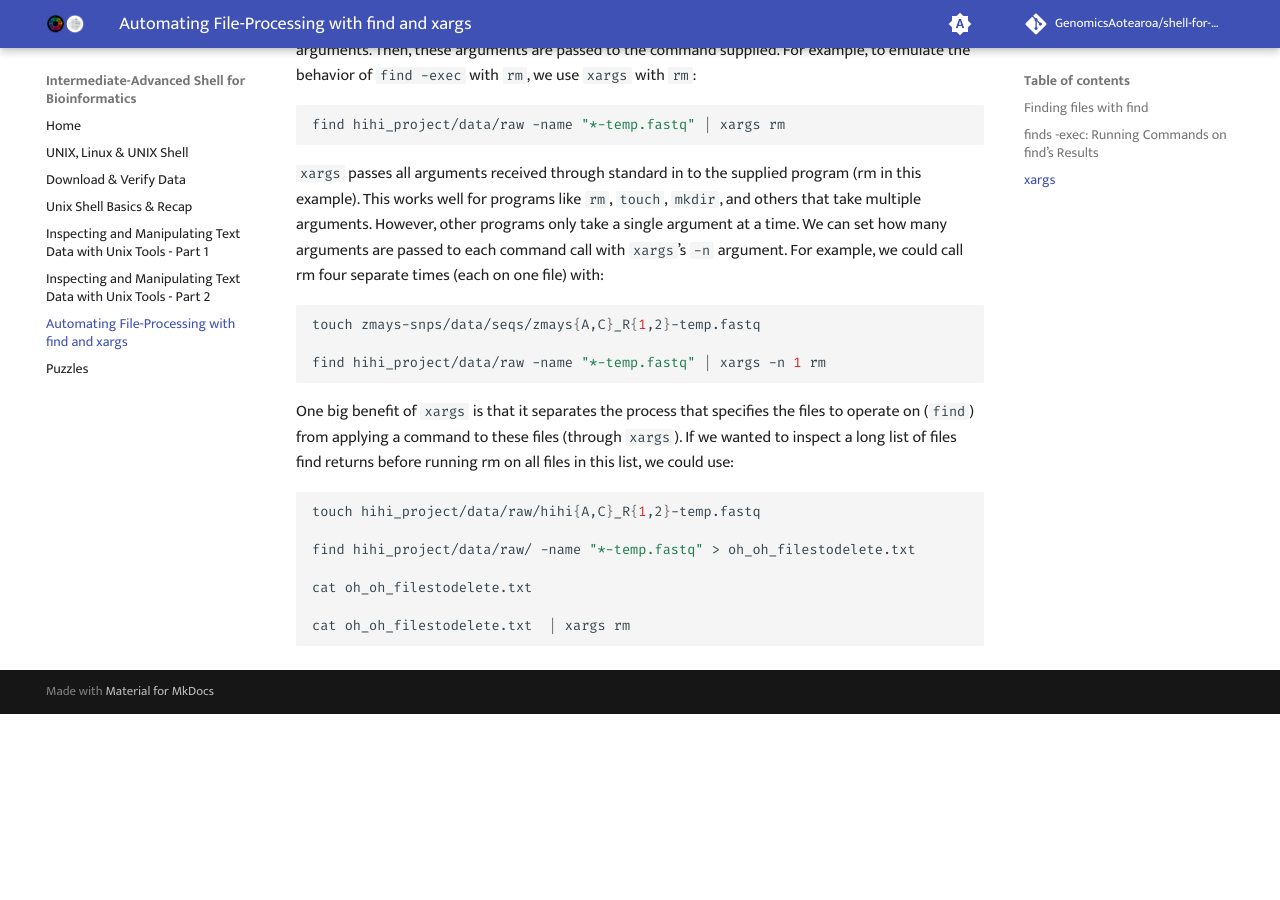
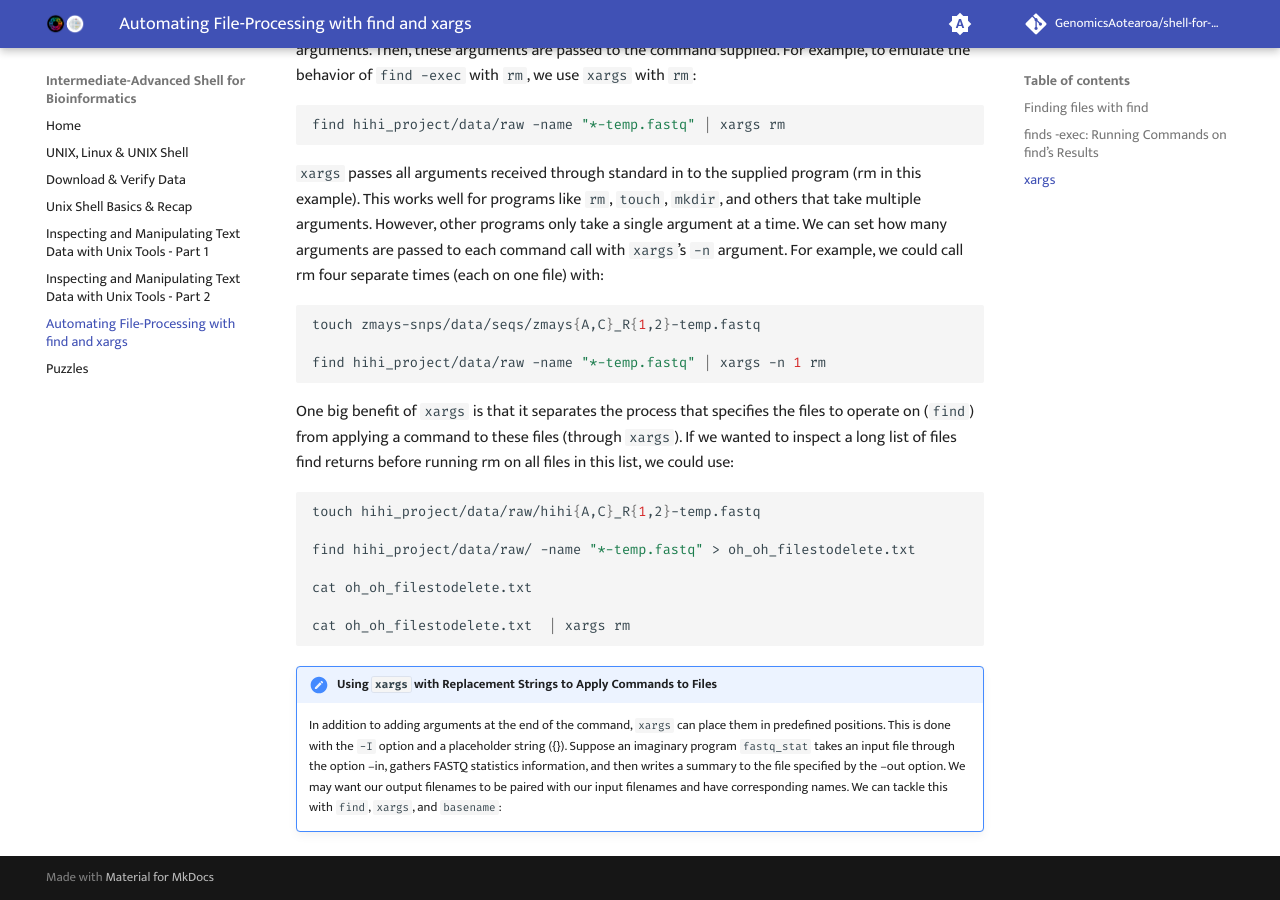
Before and after one commit to GenomicsAotearoa/shell-for-bioinformatics, an MkDocs documentation site: the page built from docs/6_automate_fileprocessing_find_xargs.md, in a window 1280 px wide and 900 px high, scrolled down 2664 px. Built offline with MkDocs 1.6.1 and Material for MkDocs 9.7.7, drawn with Linux system fonts in a browser that asks for light colours; comment, search, counter and statistics services are not loaded; before the commit the page ends 3378 px from its top, so only the background shows below that.

Commit message:
xargs fast_stats top

````diff
--- a/docs/6_automate_fileprocessing_find_xargs.md
+++ b/docs/6_automate_fileprocessing_find_xargs.md
@@ -165,3 +165,7 @@ cat oh_oh_filestodelete.txt
 
 cat oh_oh_filestodelete.txt  | xargs rm
 ```
+
+!!! note "Using `xargs` with Replacement Strings to Apply Commands to Files"
+
+    In addition to adding arguments at the end of the command, `xargs` can place them in predefined positions. This is done with the `-I` option and a placeholder string ({}). Suppose an imaginary program `fastq_stat` takes an input file through the option –in, gathers FASTQ statistics information, and then writes a summary to the file specified by the –out option. We may want our output filenames to be paired with our input filenames and have corresponding names. We can tackle this with `find`, `xargs`, and `basename`:
````
